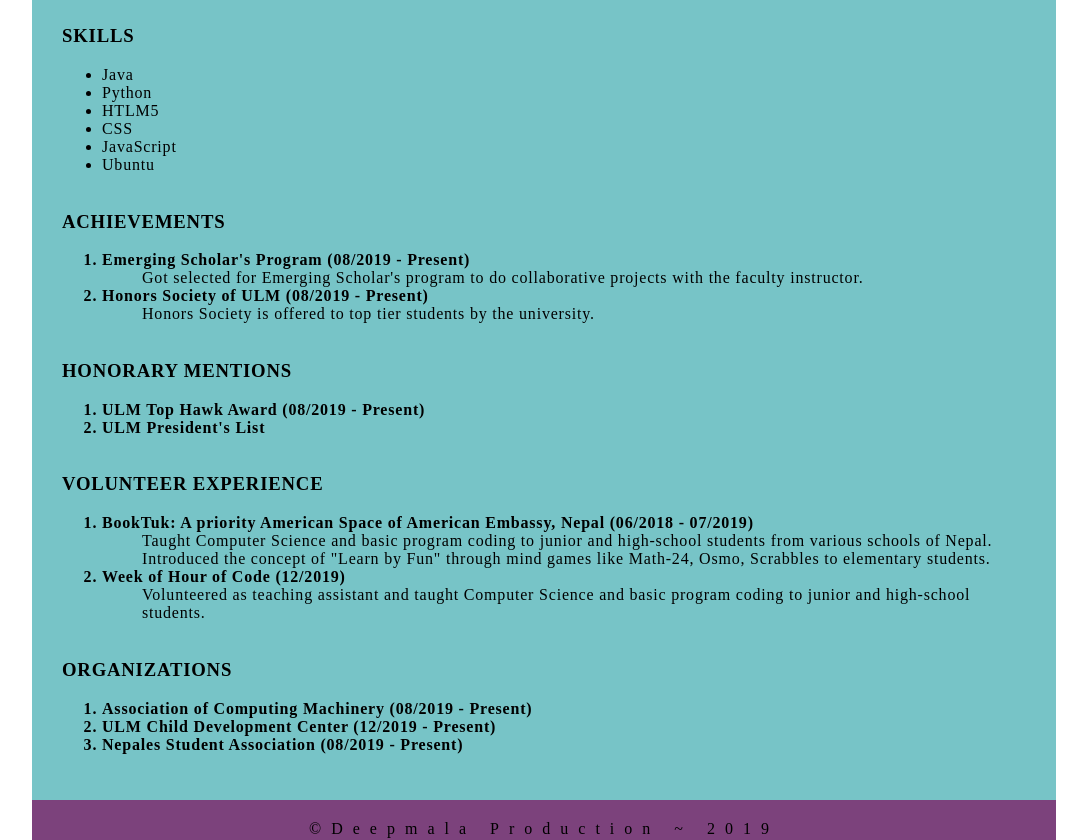
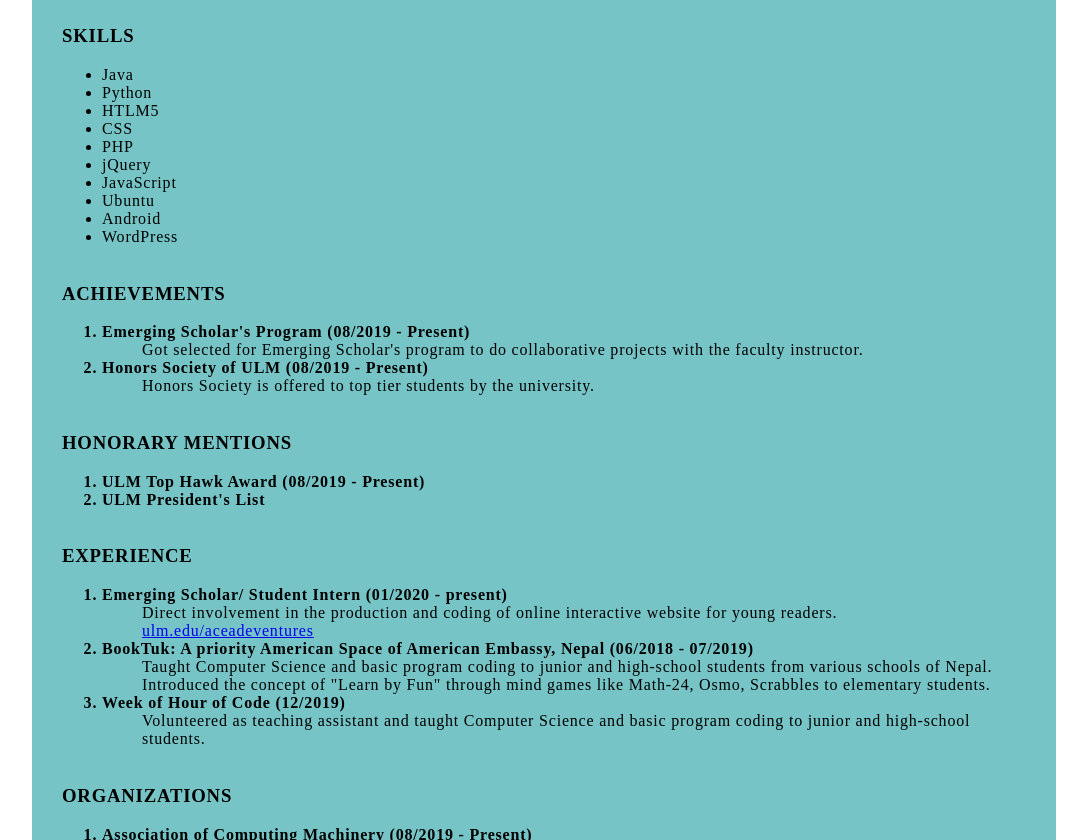
Before and after one commit to deepmalaa/portfolio-, a plain HTML site: page resume.html in a window 1280 px wide. Shown: the part 400-1240 px from the top of the page, without its empty margins (96-1183 px from the left). Drawn offline with Linux system fonts and the light colour scheme.

Commit message:
updated resume

```diff
--- a/resume.html
+++ b/resume.html
@@ -47,8 +47,12 @@
                     <li>Python</li>
                     <li>HTLM5</li>
                     <li>CSS</li>
+                    <li>PHP</li>
+                    <li>jQuery</li>
                     <li>JavaScript</li>
                     <li>Ubuntu</li>
+                    <li>Android</li>
+                    <li>WordPress</li>
 
                 <br/>
                 </ul>
@@ -73,8 +77,12 @@
                             <br/>
 
                     </ol>
-                    <h3>VOLUNTEER EXPERIENCE</h3>
+                    <h3>EXPERIENCE</h3>
                     <ol>
+                        <li>Emerging Scholar/ Student Intern (01/2020 - present)
+                            <ul>Direct involvement in the production and coding of online interactive website for young readers. </ul>
+                            <ul> <a href="https://www.ulm.edu/aceadventures/index.html ">ulm.edu/aceadeventures</a></ul>
+                        </li>
                         <li>BookTuk: A priority American Space of American Embassy, Nepal (06/2018 - 07/2019)
                             <ul>Taught Computer Science and basic program coding to junior and high-school students from various schools of Nepal.</ul>
                             <ul>Introduced the concept of "Learn by Fun" through mind games like Math-24, Osmo, Scrabbles to elementary students.</ul>
```
